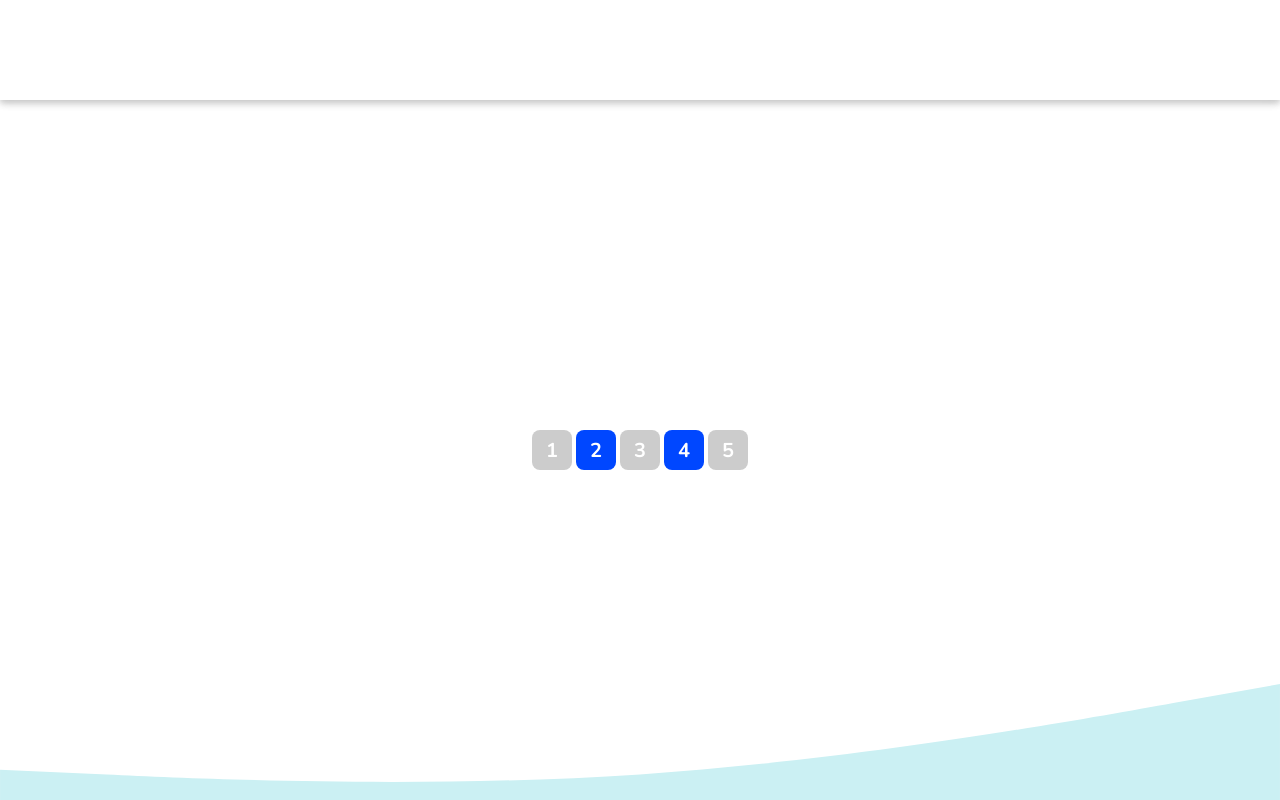
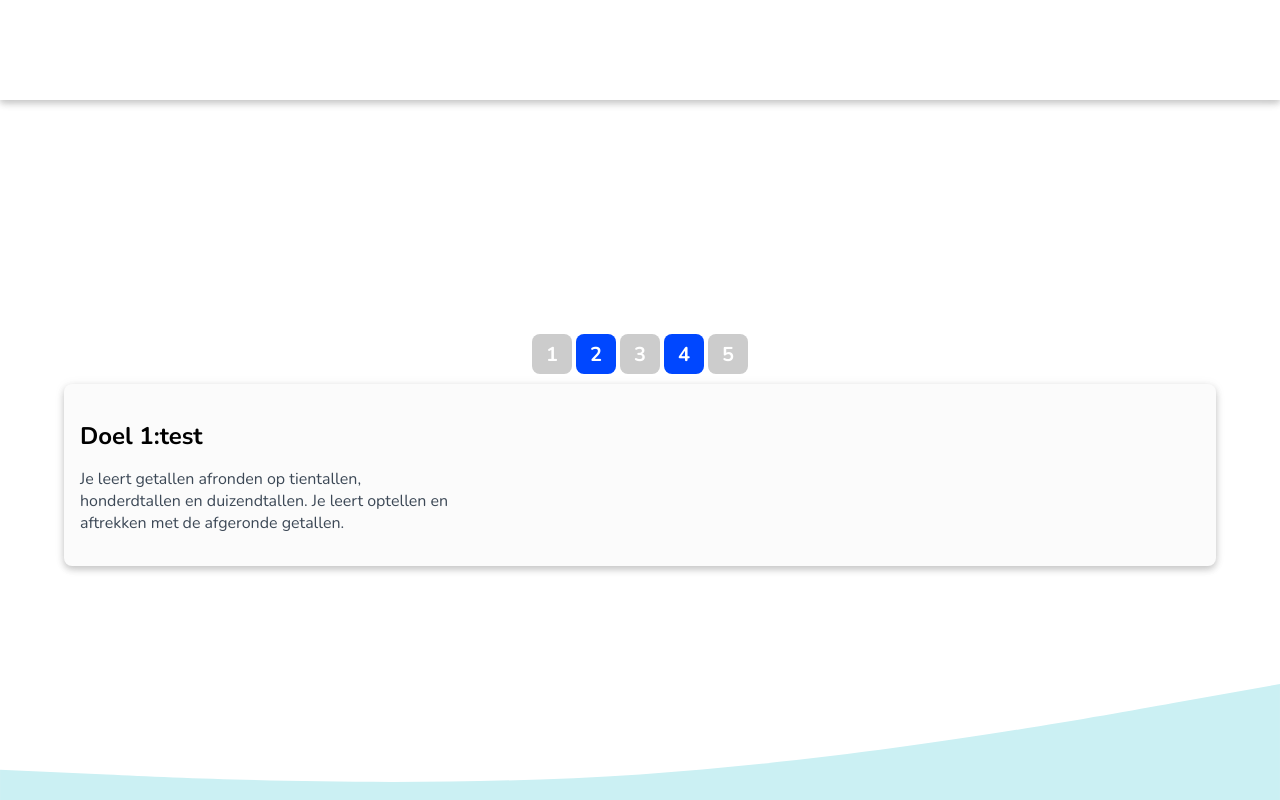
Before and after one commit to Rowan-Paul/HANAIM-DWA-Rekenlogboek, a React (Create React App) app in the folder rekenlogboek/client-side/: page /student/after-pre-test in a window 1280 px wide. Built offline with nearby package versions, Linux system fonts and the light colour scheme.

Commit message:
Added learn goal component

```diff
--- a/rekenlogboek/client-side/src/js/student/components/LearnGoal.js
+++ b/rekenlogboek/client-side/src/js/student/components/LearnGoal.js
@@ -1,5 +1,10 @@
 import React from 'react'
 
-export default function LearnGoal() {
-	return null
+export default function LearnGoal(props) {
+	return (
+		<div className="learn-goal">
+			<h1>{props.goal}</h1>
+			<p>{props.description}</p>
+		</div>
+	)
 }
--- a/rekenlogboek/client-side/src/js/student/containers/AfterPreTest.js
+++ b/rekenlogboek/client-side/src/js/student/containers/AfterPreTest.js
@@ -1,16 +1,33 @@
 import React from 'react'
 import { withRouter } from 'react-router-dom'
 
+import '../../../scss/student/containers/AfterPreTest.scss'
+
 import ProgressBar from '../components/ProgressBar'
+import LearnGoal from '../components/LearnGoal'
+import Jumbotron from '../../common/Jumbotron'
+import LearnGoalImage from '../components/LearnGoalImage'
+import Question from '../components/Question'
 
 function AfterPreTest() {
 	return (
 		<div className="after-pre-test">
 			<ProgressBar itemCount={5} done={[1, 3]} />
-			{/* <LearnGoal />
-      <LearnGoalImage/>
-      <Question/>
-			<Button /> */}
+			<Jumbotron>
+				<div className="learn-goal-container">
+					<div className="left-side">
+						<LearnGoal
+							goal="Doel 1:test"
+							description="Je leert getallen afronden op tientallen, honderdtallen en duizendtallen. Je leert optellen en aftrekken met de afgeronde getallen."
+						/>
+						<Question />
+					</div>
+					<div className="right-side">
+						<LearnGoalImage />
+					</div>
+				</div>
+			</Jumbotron>
+			{/* <Button /> */}
 		</div>
 	)
 }
--- a/rekenlogboek/client-side/src/scss/student/components/ProgressBar.scss
+++ b/rekenlogboek/client-side/src/scss/student/components/ProgressBar.scss
@@ -4,6 +4,7 @@
 	width: 100vw;
 	justify-content: center;
 	align-items: center;
+	margin-bottom: 10px;
 
 	.square {
 		background-color: $borderColor;
--- a/rekenlogboek/client-side/src/scss/student/containers/AfterPreTest.scss
+++ b/rekenlogboek/client-side/src/scss/student/containers/AfterPreTest.scss
@@ -0,0 +1,9 @@
+.after-pre-test {
+	.learn-goal-container {
+		margin: 16px;
+		display: flex;
+		flex-direction: row;
+		justify-content: center;
+		width: 100%;
+	}
+}
```
Also changed, not shown: rekenlogboek/client-side/src/scss/student/Student.scss (deleted).
